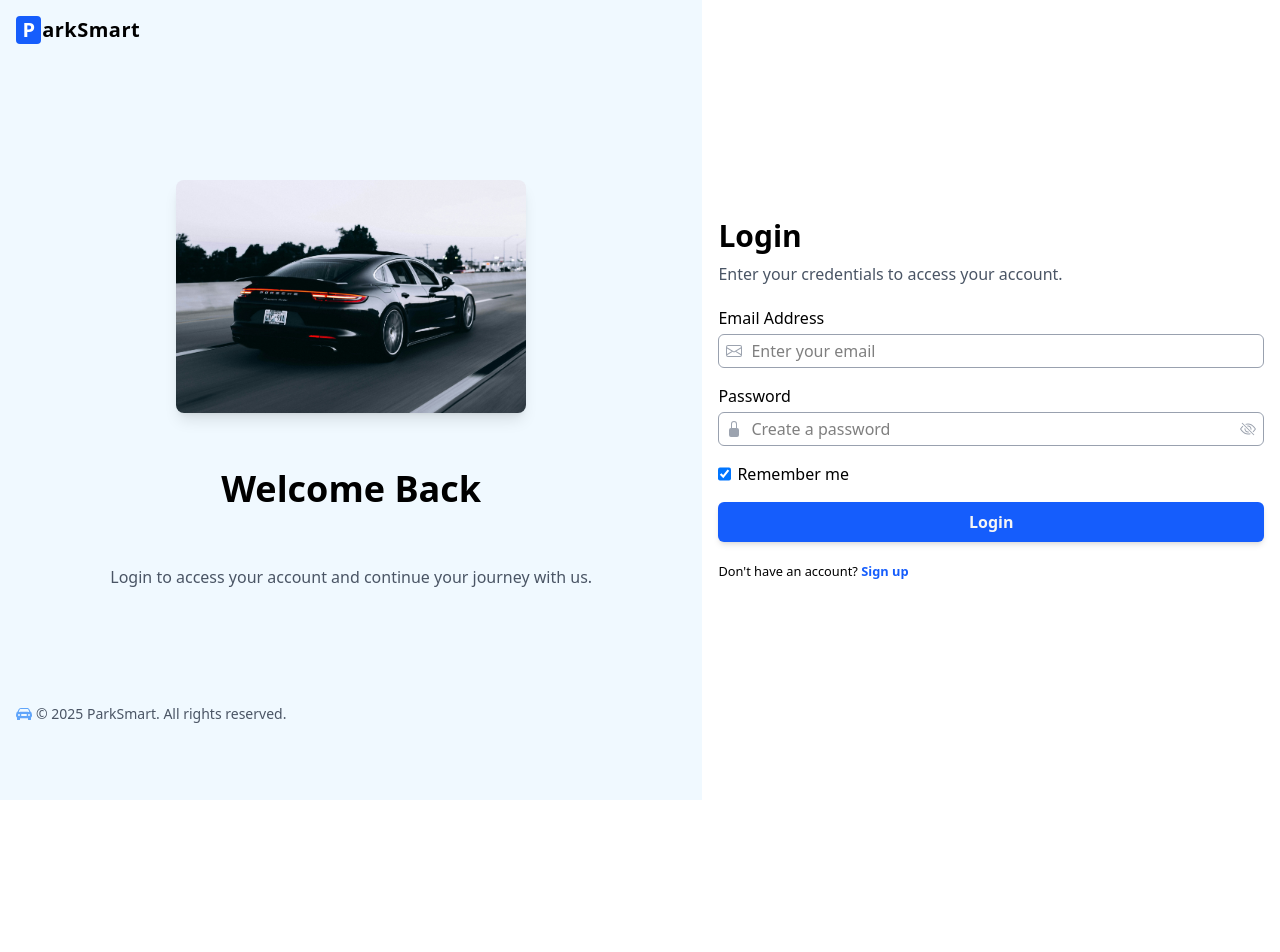
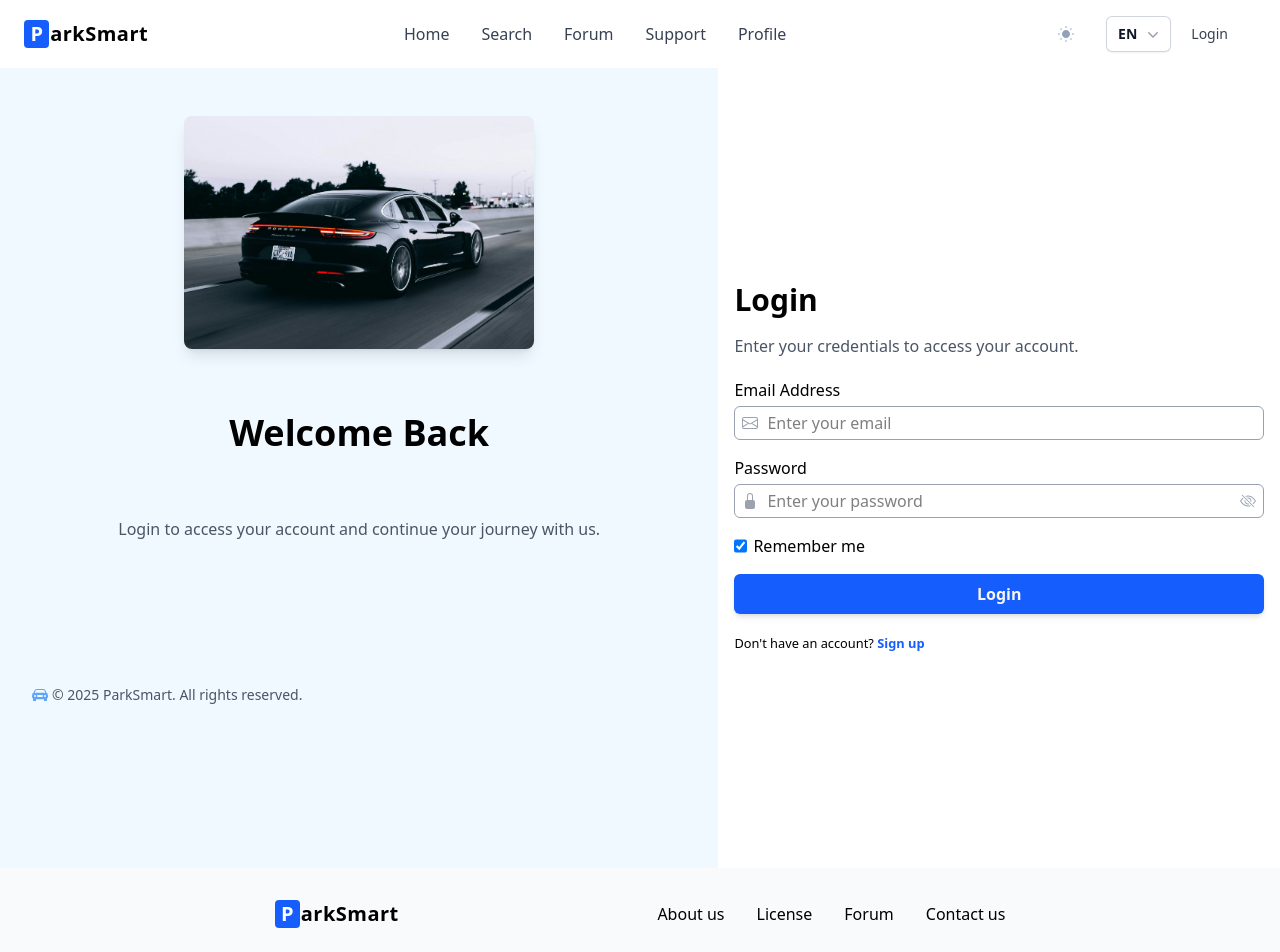
Before and after one commit to WRT4/SC2006-ParkSmart, a React (Vite) app in the folder lab3/app/: page /login in a window 1280 px wide. Shown: the top 952 px of the page. Before the commit the page ends 800 px from the top, so only its background shows below. Built offline with nearby package versions, Linux system fonts and the light colour scheme.

Commit message:
feat: add translation for header and footer

```diff
--- a/lab3/app/src/components/Footer.jsx
+++ b/lab3/app/src/components/Footer.jsx
@@ -1,8 +1,11 @@
 import { Typography } from "@material-tailwind/react";
 import Title from "./Title";
 import { Link } from "react-router-dom";
+import { useTranslation } from "react-i18next";
 
 export default function Footer() {
+  const { t } = useTranslation();
+
   return (
     <footer className="w-full bg-gray-50 p-8 dark:bg-gray-800">
       <div className="flex flex-col place-content-evenly items-center gap-4 min-[580px]:flex-row">
@@ -14,7 +17,7 @@ export default function Footer() {
                 color="blue-gray"
                 className="font-normal hover:text-blue-700 focus:text-blue-500 active:text-blue-500 dark:text-gray-50 dark:hover:text-gray-300 dark:focus:text-gray-400 dark:active:text-gray-400"
               >
-                About Us
+                {t("footer__aboutUs")}
               </Typography>
             </Link>
             <Link to="/license">
@@ -22,7 +25,7 @@ export default function Footer() {
                 color="blue-gray"
                 className="font-normal hover:text-blue-700 focus:text-blue-500 active:text-blue-500 dark:text-gray-50 dark:hover:text-gray-300 dark:focus:text-gray-400 dark:active:text-gray-400"
               >
-                License
+                {t("footer__license")}
               </Typography>
             </Link>
             <Link to="/forum">
@@ -30,7 +33,7 @@ export default function Footer() {
                 color="blue-gray"
                 className="font-normal hover:text-blue-700 focus:text-blue-500 active:text-blue-500 dark:text-gray-50 dark:hover:text-gray-300 dark:focus:text-gray-400 dark:active:text-gray-400"
               >
-                Forum
+                {t("footer__forum")}
               </Typography>
             </Link>
             <Link to="/support">
@@ -38,7 +41,7 @@ export default function Footer() {
                 color="blue-gray"
                 className="font-normal hover:text-blue-700 focus:text-blue-500 active:text-blue-500 dark:text-gray-50 dark:hover:text-gray-300 dark:focus:text-gray-400 dark:active:text-gray-400"
               >
-                Contact Us
+                {t("footer__contactUs")}
               </Typography>
             </Link>
           </ul>
--- a/lab3/app/src/components/Header.jsx
+++ b/lab3/app/src/components/Header.jsx
@@ -12,6 +12,7 @@ export default function Header() {
   const { setUser } = useContext(AuthContext);
   const { lang, setLang } = useContext(LangContext);
   const navigate = useNavigate();
+  const { user } = useContext(AuthContext);
 
   const { t } = useTranslation();
 
@@ -103,6 +104,8 @@ export default function Header() {
             )}
           </div>
           {/*  */}
+
+          {user ? (
             <button
               className="mr-2 cursor-pointer rounded-lg px-4 py-2 text-sm font-medium text-gray-700 hover:text-gray-400 focus:ring-4 focus:ring-gray-300 focus:outline-none active:text-[#777E8C] lg:px-5 lg:py-2.5 dark:text-white dark:hover:bg-gray-700 dark:focus:ring-gray-800"
               onClick={async () => {
@@ -122,8 +125,16 @@ export default function Header() {
                 }
               }}
             >
-            {t("signOut")}
+              {t("header__signOut")}
             </button>
+          ) : (
+            <Link
+              to="/login"
+              className="mr-2 cursor-pointer rounded-lg px-4 py-2 text-sm font-medium text-gray-700 hover:text-gray-400 focus:ring-4 focus:ring-gray-300 focus:outline-none active:text-[#777E8C] lg:px-5 lg:py-2.5 dark:text-white dark:hover:bg-gray-700 dark:focus:ring-gray-800"
+            >
+              {t("header__login")}
+            </Link>
+          )}
 
           <button
             data-collapse-toggle="mobile-menu-2"
@@ -175,7 +186,7 @@ export default function Header() {
                 className="lg:hover:text-primary-700 block border-b border-gray-100 py-2 pr-4 pl-3 text-gray-700 hover:text-gray-400 active:text-[#777E8C] lg:border-0 lg:p-0 lg:hover:bg-transparent dark:border-gray-700 dark:text-gray-50 dark:hover:bg-gray-700 dark:hover:text-white lg:dark:hover:bg-transparent lg:dark:hover:text-white"
                 aria-current="page"
               >
-                Home
+                {t("header__home")}
               </Link>
             </li>
             <li>
@@ -183,7 +194,7 @@ export default function Header() {
                 to="/searchpage"
                 className="lg:hover:text-primary-700 block border-b border-gray-100 py-2 pr-4 pl-3 text-gray-700 hover:text-gray-400 active:text-[#777E8C] lg:border-0 lg:p-0 lg:hover:bg-transparent dark:border-gray-700 dark:text-gray-50 dark:hover:bg-gray-700 dark:hover:text-white lg:dark:hover:bg-transparent lg:dark:hover:text-white"
               >
-                Search
+                {t("header__search")}
               </Link>
             </li>
             <li>
@@ -191,7 +202,7 @@ export default function Header() {
                 to="/forum"
                 className="lg:hover:text-primary-700 block border-b border-gray-100 py-2 pr-4 pl-3 text-gray-700 hover:text-gray-400 active:text-[#777E8C] lg:border-0 lg:p-0 lg:hover:bg-transparent dark:border-gray-700 dark:text-gray-50 dark:hover:bg-gray-700 dark:hover:text-white lg:dark:hover:bg-transparent lg:dark:hover:text-white"
               >
-                Forum
+                {t("header__forum")}
               </Link>
             </li>
             <li>
@@ -199,7 +210,7 @@ export default function Header() {
                 to="/support"
                 className="lg:hover:text-primary-700 block border-b border-gray-100 py-2 pr-4 pl-3 text-gray-700 hover:text-gray-400 active:text-[#777E8C] lg:border-0 lg:p-0 lg:hover:bg-transparent dark:border-gray-700 dark:text-gray-50 dark:hover:bg-gray-700 dark:hover:text-white lg:dark:hover:bg-transparent lg:dark:hover:text-white"
               >
-                Support
+                {t("header__support")}
               </Link>
             </li>
             <li>
@@ -207,7 +218,7 @@ export default function Header() {
                 to="/profile"
                 className="lg:hover:text-primary-700 block border-b border-gray-100 py-2 pr-4 pl-3 text-gray-700 hover:text-gray-400 active:text-[#777E8C] lg:border-0 lg:p-0 lg:hover:bg-transparent dark:border-gray-700 dark:text-gray-50 dark:hover:bg-gray-700 dark:hover:text-white lg:dark:hover:bg-transparent lg:dark:hover:text-white"
               >
-                Profile
+                {t("header__profile")}
               </Link>
             </li>
           </ul>
--- a/lab3/app/src/lang/LangWrapper.jsx
+++ b/lab3/app/src/lang/LangWrapper.jsx
@@ -12,6 +12,7 @@ export function LangWrapper({ children }) {
     const lang = localStorage.getItem("language");
     if (lang) {
       i18n.changeLanguage(lang);
+      setLang(lang);
     }
   }, [lang]);
 
--- a/lab3/app/src/lang/i18n.js
+++ b/lab3/app/src/lang/i18n.js
@@ -10,12 +10,130 @@ import LanguageDetector from "i18next-browser-languagedetector";
 const resources = {
   en: {
     translation: {
-      signOut: "Sign out",
+      // header
+      header__home: "Home",
+      header__search: "Search",
+      header__forum: "Forum",
+      header__support: "Support",
+      header__profile: "Profile",
+      header__signOut: "Sign out",
+      header__login: "Login",
+
+      // footer
+      footer__aboutUs: "About us",
+      footer__license: "License",
+      footer__forum: "Forum",
+      footer__contactUs: "Contact us",
+
+      //login page
+      welcomeBack: "Welcome Back",
+      loginToAccessAccount:
+        "Login to access your account and continue your journey with us.",
+      loginHeader: "Login",
+      enterCredentials: "Enter your credentials to access your account.",
+      emailAddress: "Email Address",
+      enterEmail: "Enter your email",
+      password: "Password",
+      enterPassword: "Enter your password",
+      rememberMe: "Remember me",
+      loginButton: "Login",
+      noAccountSignUp: "Don't have an account? Sign up",
     },
   },
   zh: {
     translation: {
-      signOut: "登出",
+      // header
+      header__home: "首页",
+      header__search: "搜索",
+      header__forum: "论坛",
+      header__support: "支持",
+      header__profile: "个人资料",
+      header__signOut: "登出",
+      header__login: "登录",
+
+      // footer
+      footer__aboutUs: "关于我们",
+      footer__license: "许可证",
+      footer__forum: "论坛",
+      footer__contactUs: "联系我们",
+
+      //login page
+      welcomeBack: "欢迎回来",
+      loginToAccessAccount: "登录以访问您的账户并继续您的旅程",
+      loginHeader: "登录",
+      enterCredentials: "输入您的凭据以访问您的账户",
+      emailAddress: "电子邮件地址",
+      enterEmail: "输入您的电子邮件",
+      password: "密码",
+      enterPassword: "输入密码",
+      rememberMe: "记住我",
+      loginButton: "登录",
+      noAccountSignUp: "还没有账户？注册",
+    },
+  },
+  ms: {
+    translation: {
+      // header
+      header__home: "Laman Utama",
+      header__search: "Cari",
+      header__forum: "Forum",
+      header__support: "Sokongan",
+      header__profile: "Profil",
+      header__signOut: "Log Keluar",
+      header__login: "Log Masuk",
+
+      // footer
+      footer__aboutUs: "Tentang Kami",
+      footer__license: "Lesen",
+      footer__forum: "Lesen",
+      footer__contactUs: "Hubungi Kami",
+
+      //login page
+      welcomeBack: "Selamat kembali",
+      loginToAccessAccount:
+        "Log masuk untuk mengakses akaun anda dan meneruskan perjalanan anda",
+      loginHeader: "Log Masuk",
+      enterCredentials: "Masukkan kelayakan anda untuk mengakses akaun anda.",
+      emailAddress: "Alamat Emel",
+      enterEmail: "Masukkan emel anda",
+      password: "Kata Laluan",
+      enterPassword: "Masukkan kata laluan",
+      rememberMe: "Ingat saya",
+      loginButton: "Log Masuk",
+      noAccountSignUp: "Belum ada akaun? Daftar",
+    },
+  },
+
+  hi: {
+    translation: {
+      // header
+      header__home: "मुखपृष्ठ",
+      header__search: "खोजें",
+      header__forum: "फ़ोरम",
+      header__support: "सहायता",
+      header__profile: "प्रोफ़ाइल",
+      header__signOut: "साइन आउट",
+      header__login: "लॉगिन",
+
+      // footer
+      footer__aboutUs: "हमारे बारे में",
+      footer__license: "लाइसेंस",
+      footer__forum: "फ़ोरम",
+      footer__contactUs: "संपर्क करें",
+
+      //login page
+      welcomeBack: "वापसी पर स्वागत है",
+      loginToAccessAccount:
+        "अपने खाते तक पहुंचने और अपनी यात्रा जारी रखने के लिए लॉग इन करें",
+      loginHeader: "लॉगिन",
+      enterCredentials: "अपने खाते तक पहुंचने के लिए अपनी साख दर्ज करें।",
+      emailAddress: "ईमेल पता",
+      enterEmail: "अपना ईमेल दर्ज करें",
+      password: "पासवर्ड",
+      enterPassword: "पासवर्ड दर्ज करें",
+      rememberMe: "मुझे याद रखें",
+      loginButton: "लॉगिन",
+      noAccountSignUp: "खाता नहीं है? साइन अप करें",
     },
   },
 };
--- a/lab3/app/src/pages/LoginPage.jsx
+++ b/lab3/app/src/pages/LoginPage.jsx
@@ -2,6 +2,8 @@ import { useNavigate, Navigate, Link } from "react-router-dom";
 import { useContext, useState } from "react";
 import { AuthContext } from "../auth/AuthWrapper";
 import Title from "../components/Title";
+import Header from "../components/Header";
+import Footer from "../components/Footer";
 
 export default function LoginPage() {
   const [email, setEmail] = useState("");
@@ -50,21 +52,25 @@ export default function LoginPage() {
   };
 
   return (
+    <>
+      <Header></Header>
       <div className="flex min-h-full min-w-full flex-col min-[600px]:flex-row">
-      <section className="grid grow bg-sky-50 p-4">
-        <Title colorDark="text-black"></Title>
-        <div className="grid justify-items-center gap-4 p-4">
+        <section className="flex grow flex-col gap-4 bg-sky-50 p-8 sm:gap-8 lg:gap-32">
+          {/* <Title colorDark="text-black"></Title> */}
+          <div className="flex flex-col items-center gap-8 p-4 lg:gap-16">
             <img
               src="./car.jpg"
               alt="Image of a car"
               className="w-full max-w-[350px] rounded-lg shadow-lg"
             />
-          <p className="text-3xl font-bold md:text-4xl">Welcome Back</p>
-          <p className="text-gray-600">
+            <p className="text-3xl font-bold md:text-4xl 2xl:text-5xl">
+              Welcome Back
+            </p>
+            <p className="lg: text-center text-gray-600 2xl:text-xl">
               Login to access your account and continue your journey with us.
             </p>
           </div>
-        <footer className="inline-flex items-center gap-1 text-sm text-gray-600">
+          <footer className="inline-flex h-fit items-center gap-1 text-sm text-gray-600 2xl:text-base">
             <svg
               xmlns="http://www.w3.org/2000/svg"
               width="16"
@@ -86,7 +92,7 @@ export default function LoginPage() {
             }}
             className="grid max-w-[400px] grow gap-5 self-center p-4 text-start min-[600px]:max-w-[600px]"
           >
-          <section className="grid gap-2">
+            <section className="grid gap-4">
               <h1 className="text-3xl font-semibold">Login</h1>
               <p className="text-gray-600">
                 Enter your credentials to access your account.
@@ -135,7 +141,7 @@ export default function LoginPage() {
                   </svg>
                   <input
                     className="w-full rounded-md border border-gray-400 px-8 py-1 focus:outline-1 focus:outline-gray-600"
-                  placeholder="Create a password"
+                    placeholder="Enter your password"
                     id="password"
                     type={passwordVisbility ? "text" : "password"}
                     onChange={(e) => {
@@ -229,5 +235,7 @@ export default function LoginPage() {
           </form>
         </div>
       </div>
+      <Footer></Footer>
+    </>
   );
 }
```
Also changed, not shown: lab3/app/src/pages/SearchPage.jsx (+4 -3 lines), lab3/app/src/pages/SignUpPage.jsx (+17 -7 lines). Lines whose indentation alone changed are shown as unchanged.
